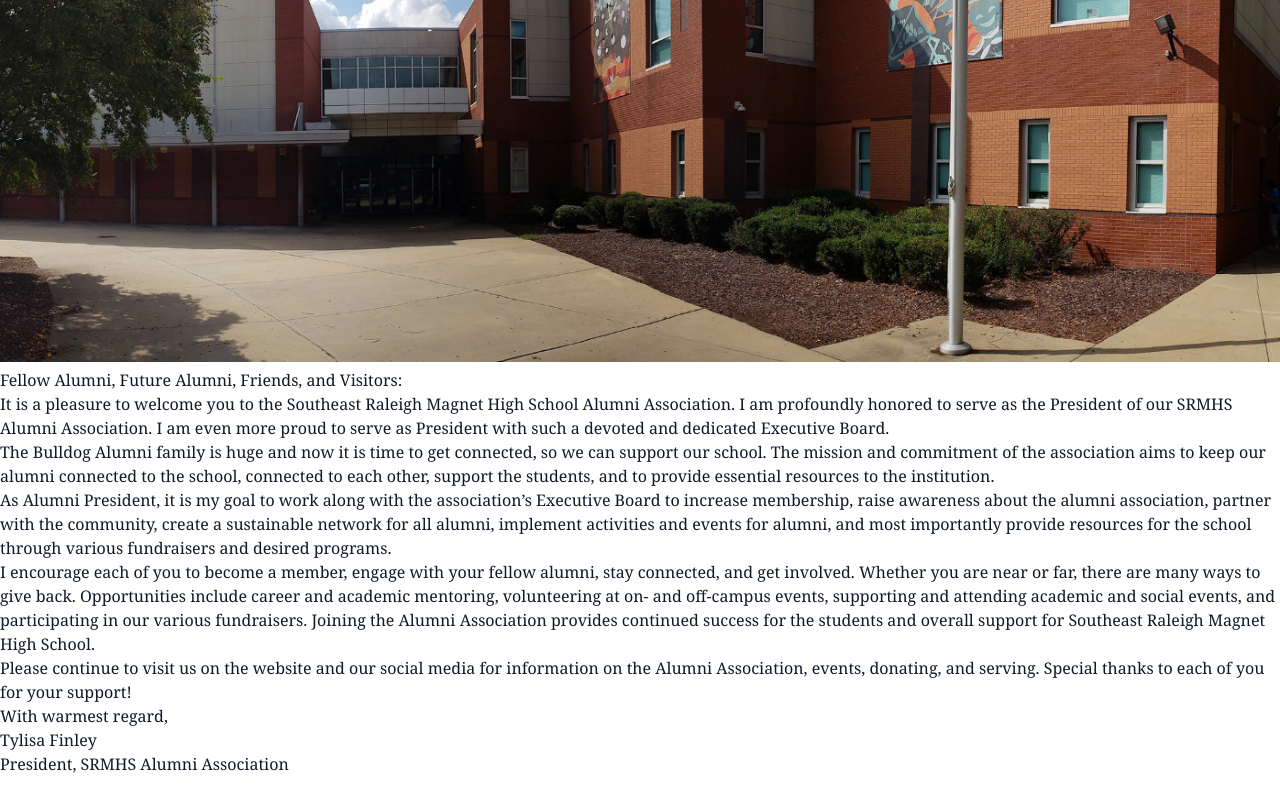
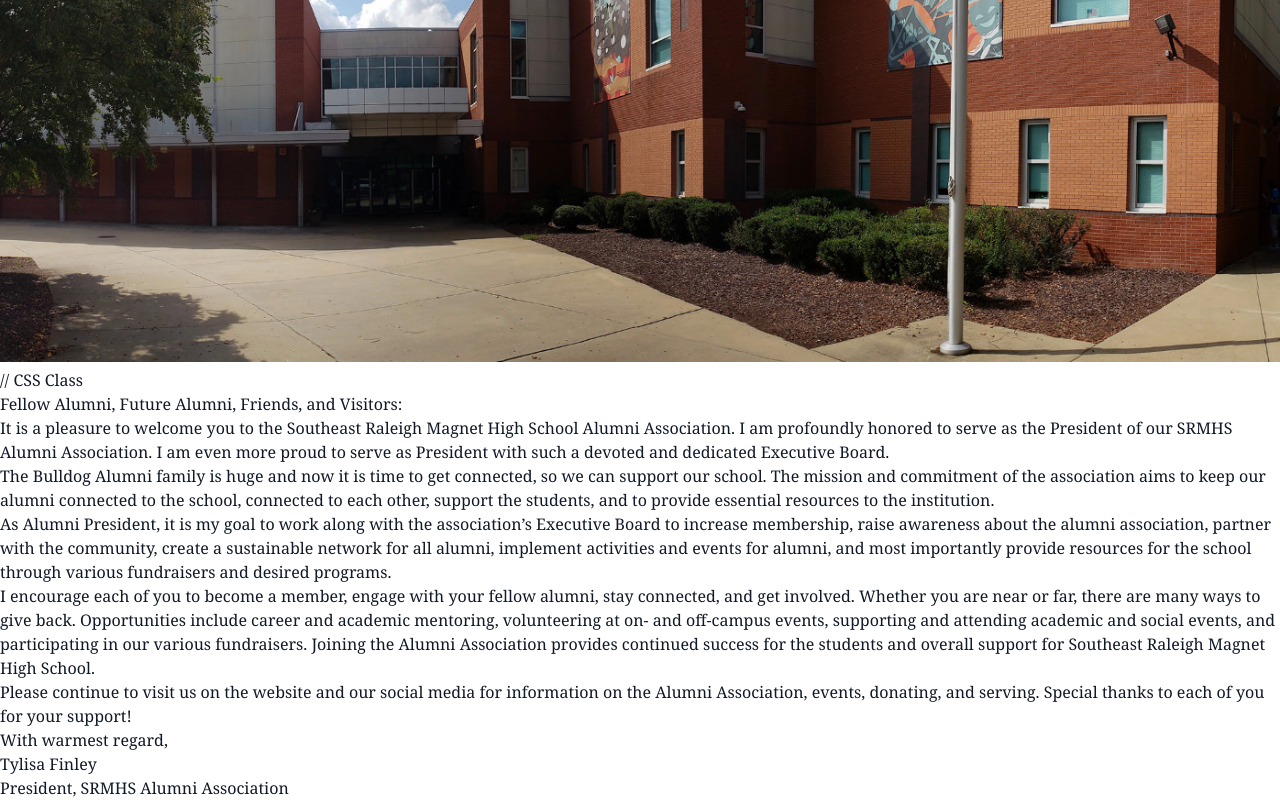
Before and after one commit to philihp/srmhsalumni, a Next.js app: page / in a window 1280 px wide. Shown: the part 498-1298 px from the top of the page. Before the commit the page ends 1274 px from the top, so only its background shows below. Built offline with nearby package versions, Linux system fonts and the light colour scheme; no server answers; what @tailwindcss/custom-forms, @tailwindcss/typography would draw is missing.

Commit message:
Update index.js

```diff
--- a/pages/index.js
+++ b/pages/index.js
@@ -10,7 +10,8 @@ const Index = () => {
         width={1396}
         height={786}
       />
-
+ // CSS Class
+  <div className="text-base">
       <p>Fellow Alumni, Future Alumni, Friends, and Visitors:</p>
       <p>
         It is a pleasure to welcome you to the Southeast Raleigh Magnet High
@@ -51,6 +52,7 @@ const Index = () => {
       <p>With warmest regard,</p>
       <p>Tylisa Finley</p>
       <p>President, SRMHS Alumni Association</p>
+    </div>
     </>
   )
 }
```
